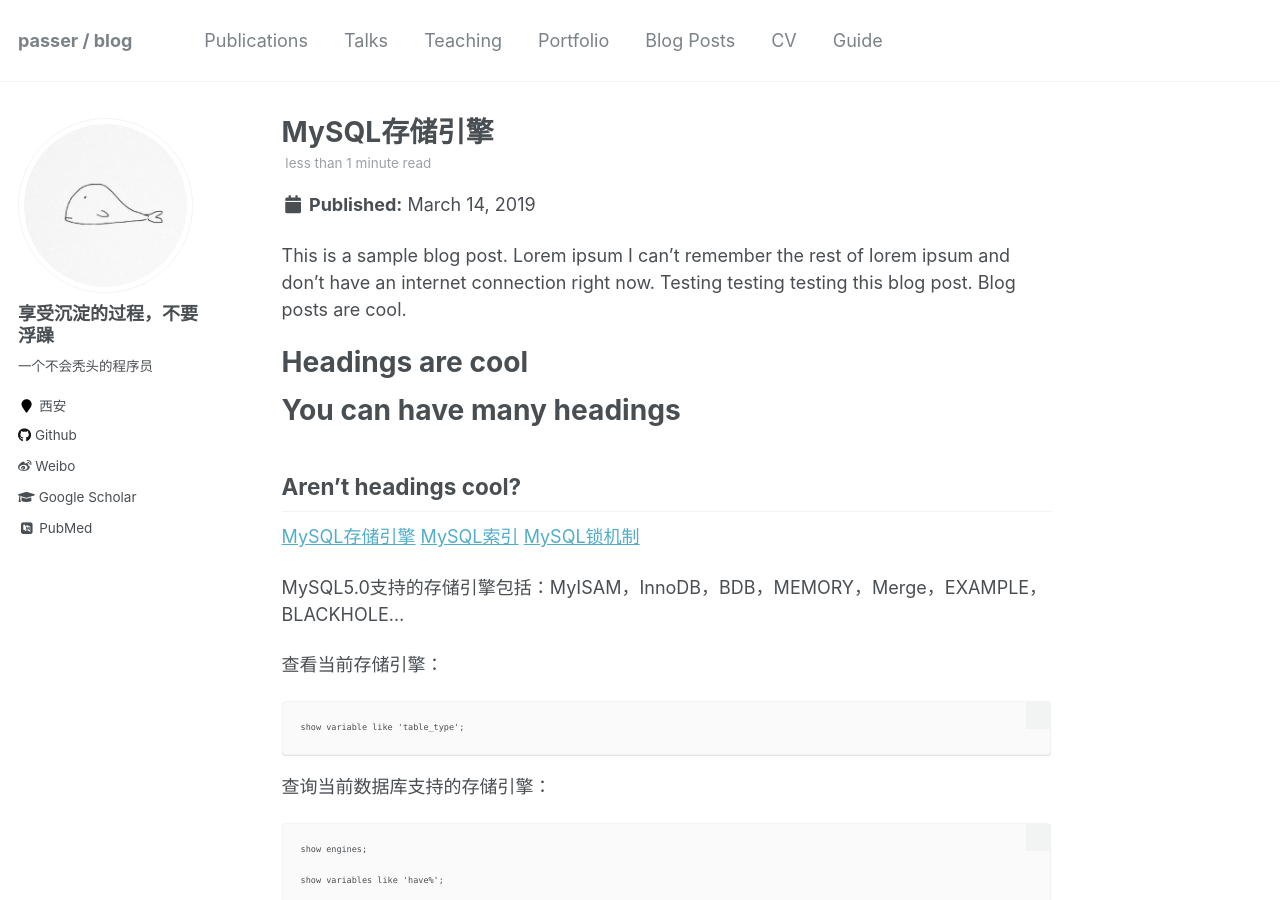
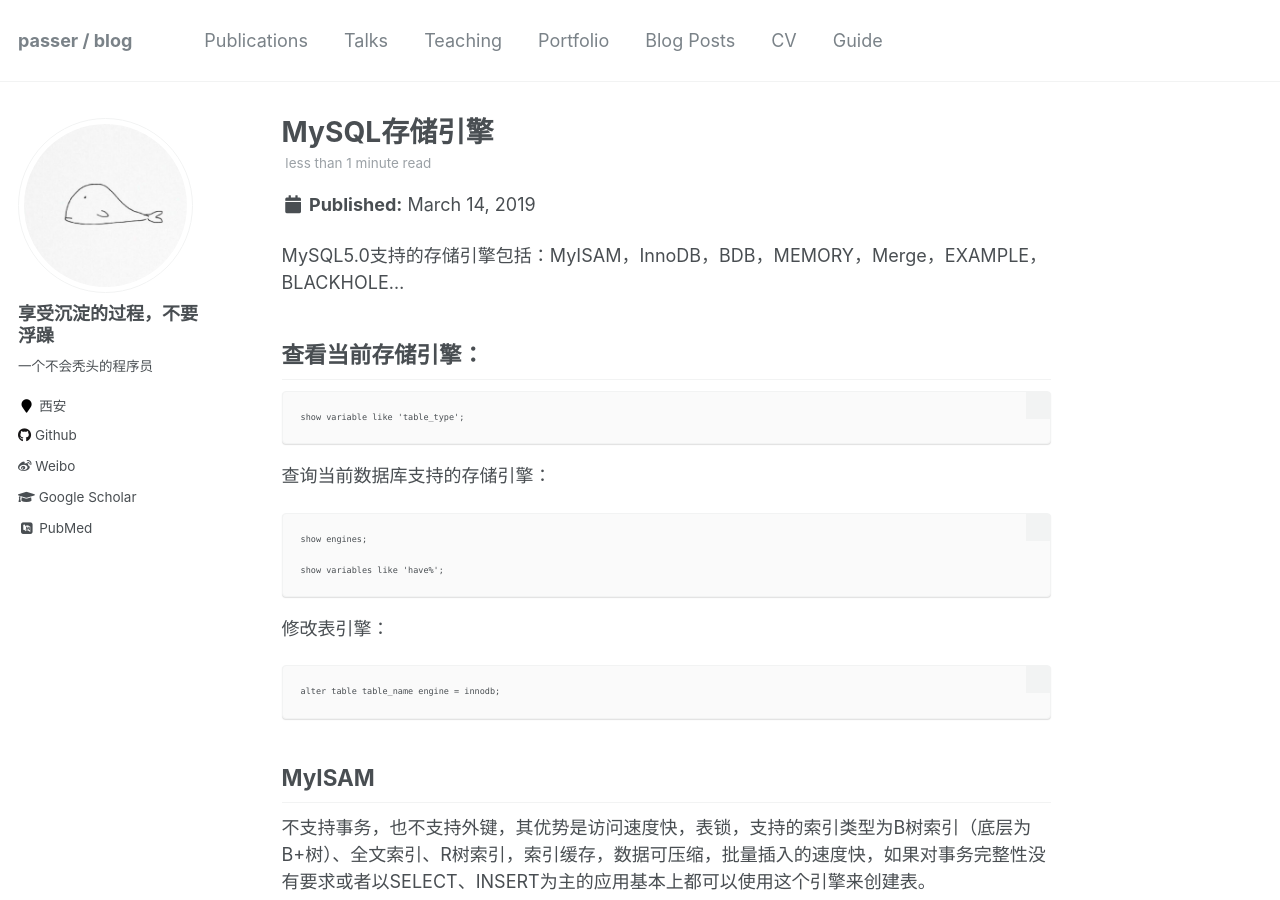
Before and after one commit to icankeep/icankeep.github.io, a Jekyll site: the page built from _posts/2019-03-14-MySQL存储引擎.md, in a window 1280 px wide and 900 px high. Built offline with Jekyll 4.4.1, drawn with Linux system fonts in a browser that asks for light colours; some web fonts are replaced.

Commit message:
AutoPush

````diff
--- a/_posts/2019-03-14-MySQL存储引擎.md
+++ b/_posts/2019-03-14-MySQL存储引擎.md
@@ -7,24 +7,10 @@ tags:
   - Engine
 ---
 
-This is a sample blog post. Lorem ipsum I can't remember the rest of lorem ipsum and don't have an internet connection right now. Testing testing testing this blog post. Blog posts are cool.
-
-Headings are cool
-======
-
-You can have many headings
-======
-
-Aren't headings cool?
-------
-
-[MySQL存储引擎](https://blog.csdn.net/coderDogg/article/details/88545633)
-[MySQL索引](https://blog.csdn.net/coderDogg/article/details/88546798)
-[MySQL锁机制](https://blog.csdn.net/coderDogg/article/details/88549004)
-
 MySQL5.0支持的存储引擎包括：MyISAM，InnoDB，BDB，MEMORY，Merge，EXAMPLE，BLACKHOLE...
 
 查看当前存储引擎：
+------
 
 ```
 show variable like 'table_type';
````
